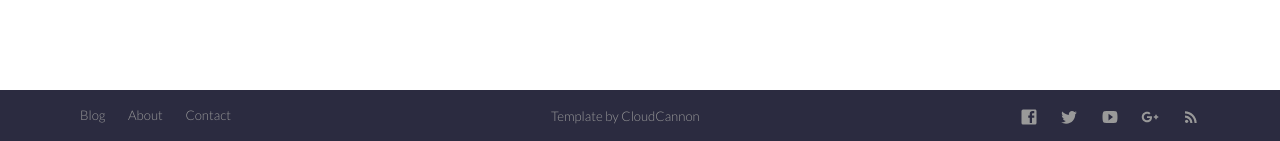
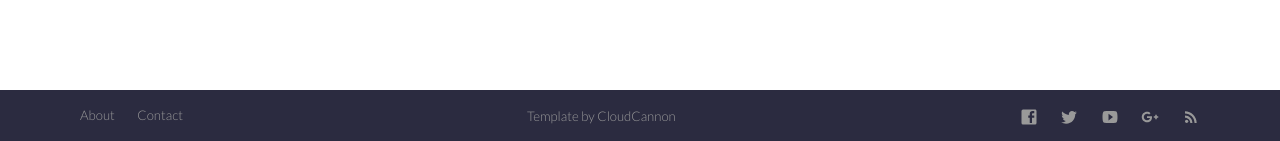
Before and after one commit to monicachew/monicachew.github.io, a Jekyll site: the page built from about.html, in a window 1280 px wide and 900 px high, scrolled down 875 px. Shown: the part 756-897 px from the top of the window. Built offline with Jekyll 4.4.1, drawn with Linux system fonts in a browser that asks for light colours; nearby versions of some CDN libraries.

Commit message:
Updated '_data/footer.yml' via CloudCannon

```diff
--- a/_data/footer.yml
+++ b/_data/footer.yml
@@ -1,25 +1,23 @@
 left_links:
-  - name: Blog
-    link: /blog/
   - name: About
     link: /about/
   - name: Contact
     link: /contact/
 right_links:
   - name:
-    link: https://facebook.com/
+    link: 'https://facebook.com/'
     new_window: true
     social_icon: Facebook
   - name:
-    link: https://twitter.com/
+    link: 'https://twitter.com/'
     social_icon: Twitter
     new_window: true
   - name:
-    link: https://youtube.com/
+    link: 'https://youtube.com/'
     social_icon: YouTube
     new_window: true
   - name:
-    link: https://plus.google.com/
+    link: 'https://plus.google.com/'
     social_icon: Google Plus
     new_window: true
   - name:
```
